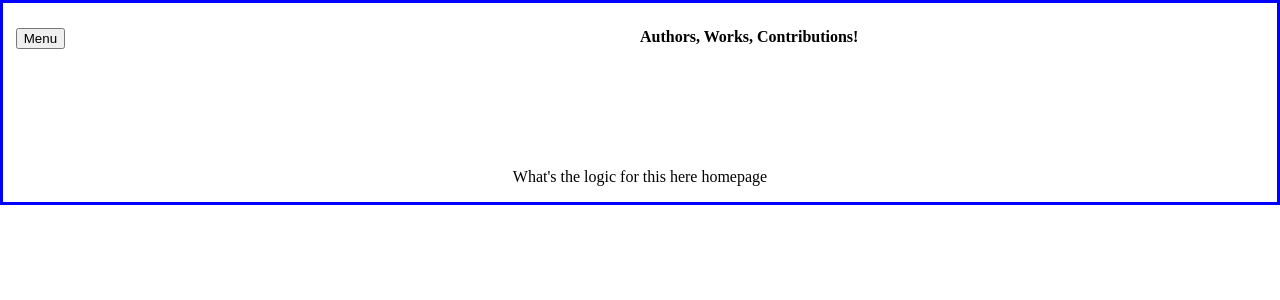
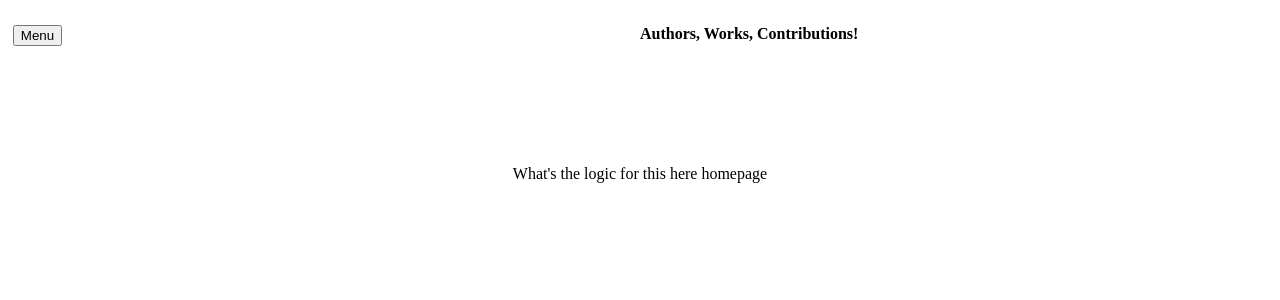
Before and after one commit to mmaustin/community-novel, a React (Create React App) app in the folder cn-client/: page / in a window 1280 px wide. Shown: the top 300 px of the page. Built offline with nearby package versions, Linux system fonts and the light colour scheme; no server answers.

Commit message:
prepared contributions list to dreturn ultiple elements

```diff
--- a/cn-client/src/features/contributions/ContributionsList.js
+++ b/cn-client/src/features/contributions/ContributionsList.js
@@ -7,8 +7,11 @@ export const ContributionsList = () => {
     const contributions = useSelector(allContributions);
 
     const contributionsList = contributions.map((cont, i) => {
-        return <p key={i}>{cont.text}</p>
-    })
+        console.log(cont);
+        return <div key={i}>
+            <p>{cont.text}</p>
+        </div>
+})
 
     return(
         <div>
--- a/cn-client/src/index.css
+++ b/cn-client/src/index.css
@@ -1,5 +1,4 @@
 body {
-  border: 3px solid blue;
   margin: 0;
   height: auto;
 }
```
